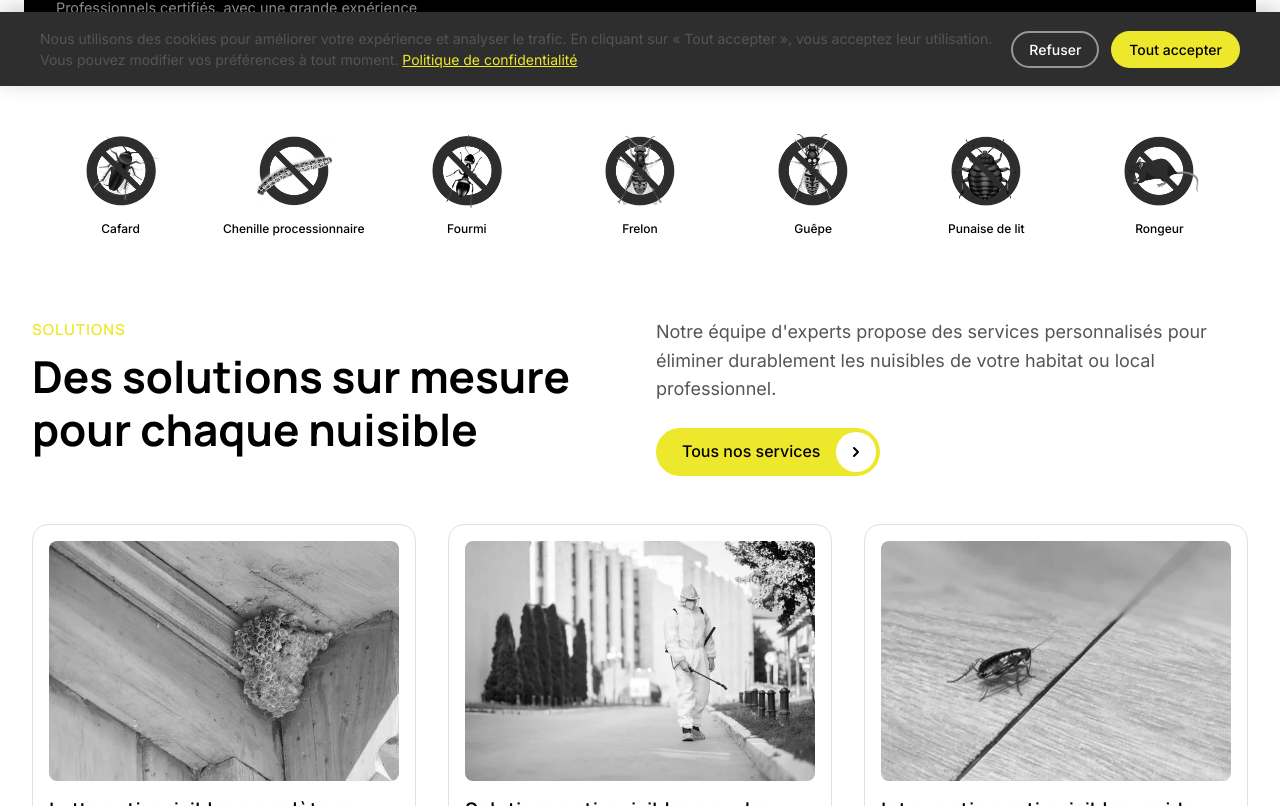
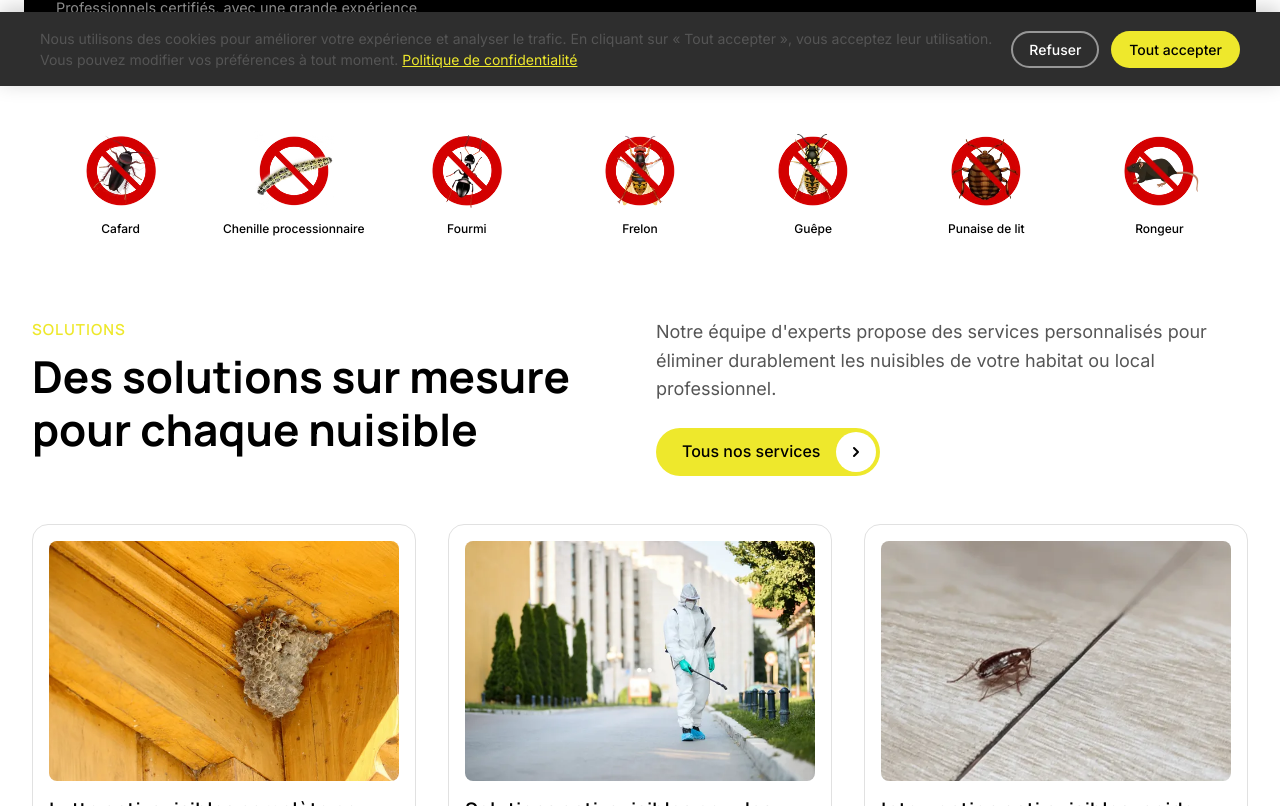
Before and after one commit to alxdionisio/actionnuisibles13, a React (Vite) app: page / in a window 1280 px wide. Shown: the part 714-1520 px from the top of the page. Built offline with nearby package versions, Linux system fonts and the light colour scheme; no server answers.

Commit message:
removing filters on images

```diff
--- a/src/index.css
+++ b/src/index.css
@@ -68,19 +68,6 @@ img {
   max-width: 100%;
   height: auto;
   display: block;
-}
-
-/* Filtre gris sur toutes les photos : harmonie graphique, le jaune reste la seule couleur de contraste */
-.hero-image,
-.about-image img,
-.about-page-image img,
-.about-approach-image-wrap img,
-.service-image img,
-.service-detail-hero-image img,
-.blog-image img,
-.article-hero-image,
-.page-hero-image img {
-  filter: grayscale(1);
 }
 
 button {
@@ -624,17 +611,11 @@ p {
   gap: 0.5rem;
 }
 
-.nuisibles-strip-item:hover .nuisibles-strip-img {
-  filter: none;
-}
-
 .nuisibles-strip-img {
   width: 100%;
   height: 80px;
   object-fit: contain;
   object-position: center;
-  filter: grayscale(100%);
-  transition: filter 0.3s ease;
 }
 
 .nuisibles-strip-label {
@@ -682,10 +663,6 @@ p {
     height: 90px;
   }
 
-  /* Sur mobile, afficher en couleur au tap (équivalent du hover) */
-  .nuisibles-strip-item:active .nuisibles-strip-img {
-    filter: none;
-  }
 }
 
 /* Page hero (pages internes : À propos, Services, Articles) - même rendu que Contact */
@@ -1276,12 +1253,10 @@ p {
   height: 100%;
   object-fit: cover;
   display: block;
-  filter: grayscale(100%);
-  transition: filter 0.3s ease, transform 0.3s ease;
+  transition: transform 0.3s ease;
 }
 
 .article-other-card:hover .article-other-image img {
-  filter: none;
   transform: scale(1.05);
 }
 
```
